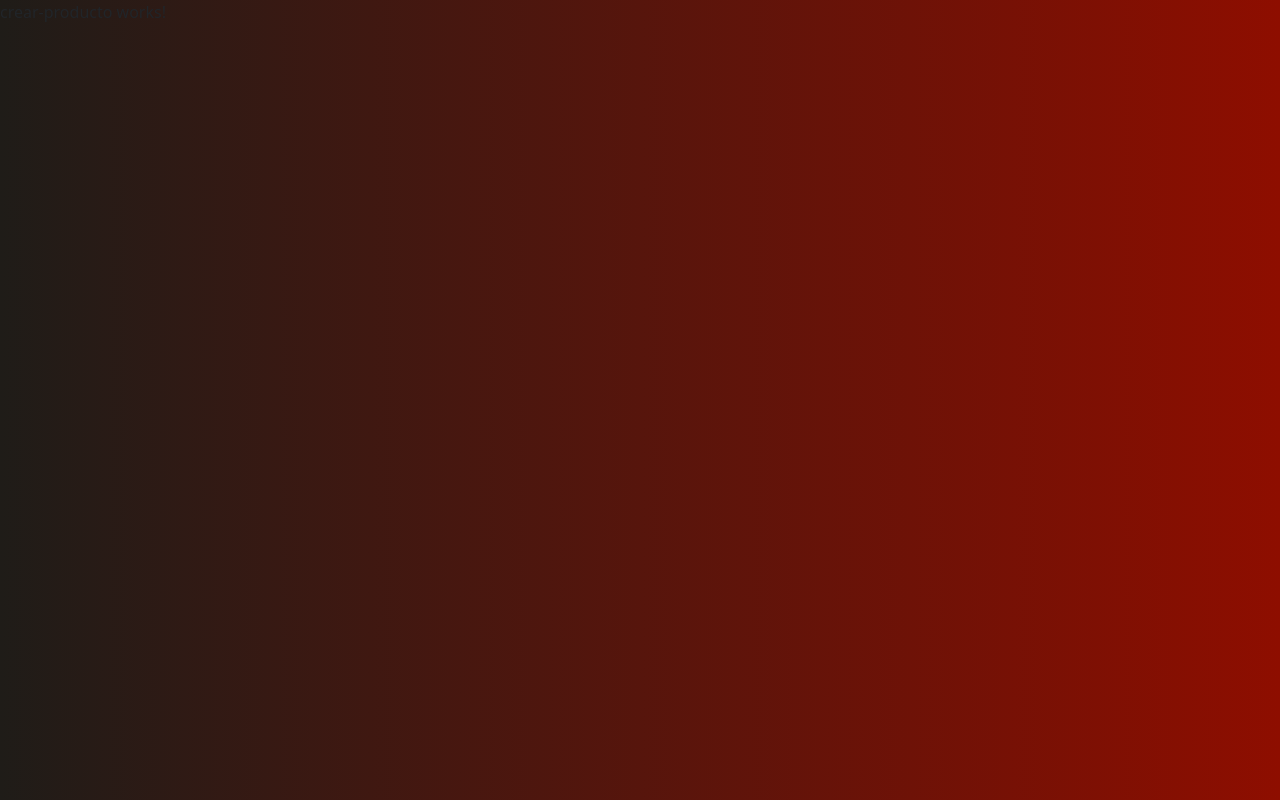
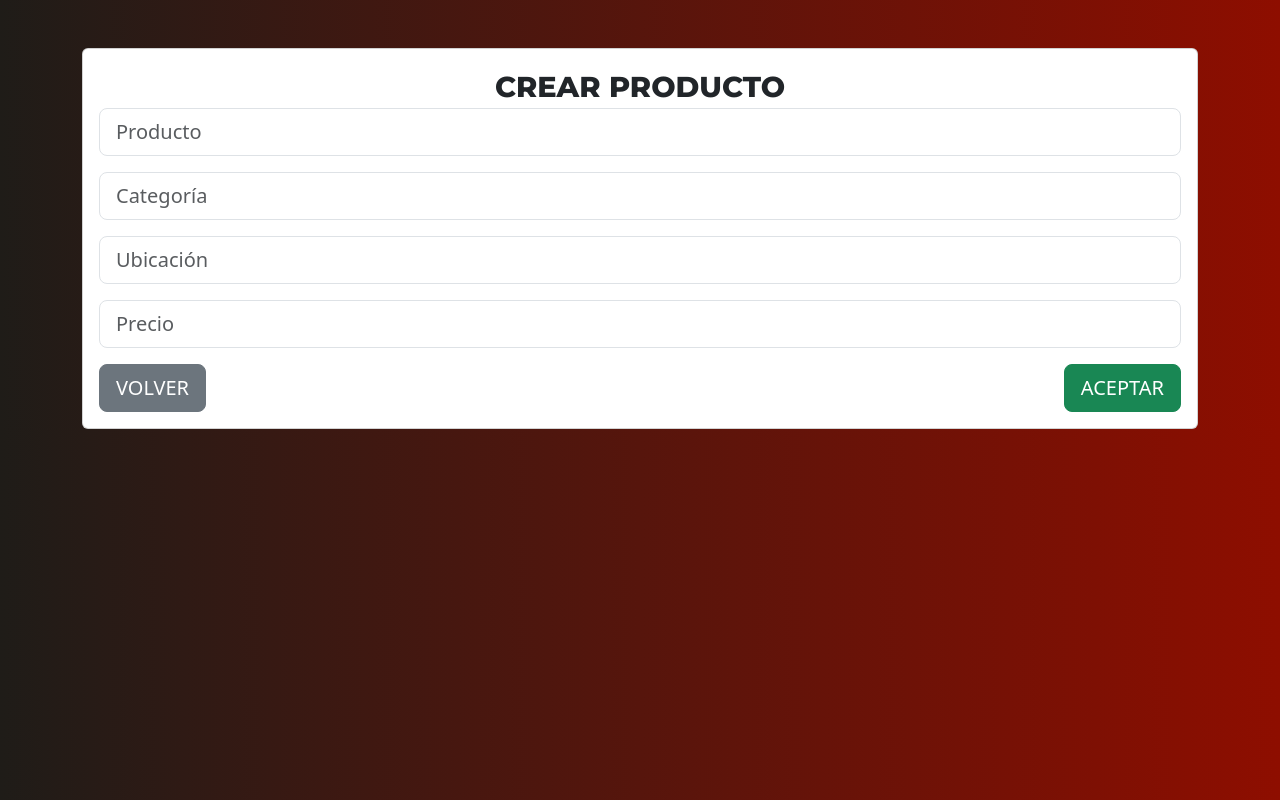
Before and after one commit to gbarrerameneses/angular-front-end-stack-mean, an Angular app: page /crear-producto in a window 1280 px wide. Built offline with nearby package versions, Linux system fonts and the light colour scheme.

Commit message:
crear producto html - form

```diff
--- a/src/app/components/crear-producto/crear-producto.component.html
+++ b/src/app/components/crear-producto/crear-producto.component.html
@@ -1 +1,29 @@
-<p>crear-producto works!</p>
+<div class="container mt-5">
+    <div class="row">
+        <div class="col-lg-6-offset-lg-3">
+            <div class="card">
+                <div class="card-body text-center">
+                    <span class="title">CREAR PRODUCTO</span>
+                    <form mt-3>
+                        <div class="mb-3">
+                            <input type="text" class="form-control form-control-lg" placeholder="Producto">
+                        </div>
+                        <div class="mb-3">
+                            <input type="text" class="form-control form-control-lg" placeholder="Categoría">
+                        </div>
+                        <div class="mb-3">
+                            <input type="text" class="form-control form-control-lg" placeholder="Ubicación">
+                        </div>
+                        <div class="mb-3">
+                            <input type="number" class="form-control form-control-lg" placeholder="Precio">
+                        </div>
+                        <div class="mb-3">
+                            <button routerLink="/" class="btn btn-secondary btn-lg float-start">VOLVER</button>
+                            <button class="btn btn-success btn-lg float-end">ACEPTAR</button>
+                        </div>
+                    </form>
+                </div>
+            </div>
+        </div>
+    </div>
+</div>
--- a/src/app/components/listar-productos/listar-productos.component.html
+++ b/src/app/components/listar-productos/listar-productos.component.html
@@ -4,7 +4,7 @@
             <div class="card">
                 <div class="card-body text-center">
                     <span class="title">LISTADO DE PRODUCTOS</span>
-                    <button class="btn btn-success float-end">NUEVO</button>
+                    <button class="btn btn-success float-end" routerLink="/crear-producto">NUEVO</button>
                     <table class="table table-striped mt-3">
                         <thead>
                           <tr>
```
